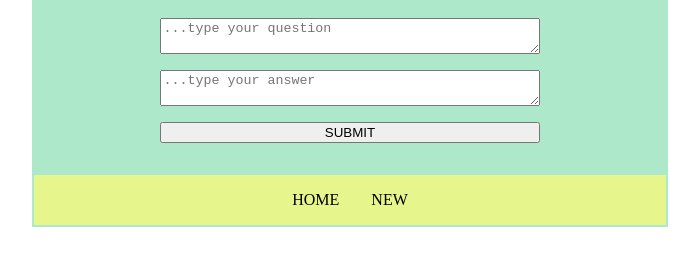
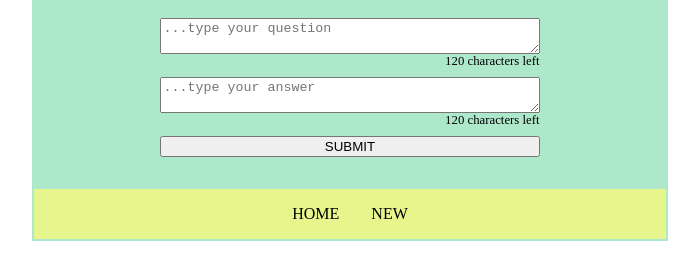
Before and after one commit to onebarloop/new_webquiz, a plain HTML site: page index.html in a window 1280 px wide. Both pictures are taken after a click on the item "NEW". Shown: the part 119-398 px from the top of the page, without its empty margins (290-989 px from the left). Drawn offline with Linux system fonts and the light colour scheme.

Commit message:
Add Counter Formpage

```diff
--- a/components/Form/Form.css
+++ b/components/Form/Form.css
@@ -14,3 +14,11 @@
   margin: auto;
   margin-bottom: 1rem;
 }
+
+.form > p {
+  margin-top: -1rem;
+  margin-bottom: -0.5rem;
+  font-size: 0.8rem;
+  align-self: flex-end;
+  justify-self: flex-start;
+}
--- a/components/Form/Form.js
+++ b/components/Form/Form.js
@@ -1,5 +1,6 @@
 import { Card } from "../Cards/Card.js";
 import { questions } from "../questions/questions.js";
+import { counter } from "../lib/counter.js";
 
 export function Form() {
   const formbox = document.createElement("div");
@@ -12,12 +13,25 @@ export function Form() {
   questionBox.setAttribute("name", "question");
   questionBox.setAttribute("placeholder", "...type your question");
   form.append(questionBox);
+  const countQuestion = document.createElement("p");
+  questionBox.addEventListener("input", () => {
+    counter(countQuestion, questionBox);
+  });
+
+  countQuestion.textContent = "120 characters left";
+  form.append(countQuestion);
   const answerBox = document.createElement("textarea");
   answerBox.setAttribute("name", "answer");
   answerBox.setAttribute("placeholder", "...type your answer");
   form.append(answerBox);
+  const countAnswer = document.createElement("p");
+  answerBox.addEventListener("input", () => {
+    counter(countAnswer, answerBox);
+  });
+  countAnswer.textContent = "120 characters left";
+  form.append(countAnswer);
+
   const submitBtn = document.createElement("button");
-
   submitBtn.textContent = "SUBMIT";
   form.append(submitBtn);
   form.addEventListener("submit", (event) => {
@@ -32,6 +46,8 @@ export function Form() {
     const cardBoxMain = document.querySelector('[data-js="cardBoxMain"]');
     cardBoxMain.append(Card([newQuestion]));
     event.target.reset();
+    countQuestion.textContent = "120 characters left";
+    countAnswer.textContent = "120 characters left";
     event.target.question.focus();
   });
   return formbox;
--- a/components/lib/counter.js
+++ b/components/lib/counter.js
@@ -1,3 +1,3 @@
 export function counter(text, num) {
-  text.textContent = `120 - ${num.value}`;
+  text.textContent = "120" - num.value.length + " characters left";
 }
```
